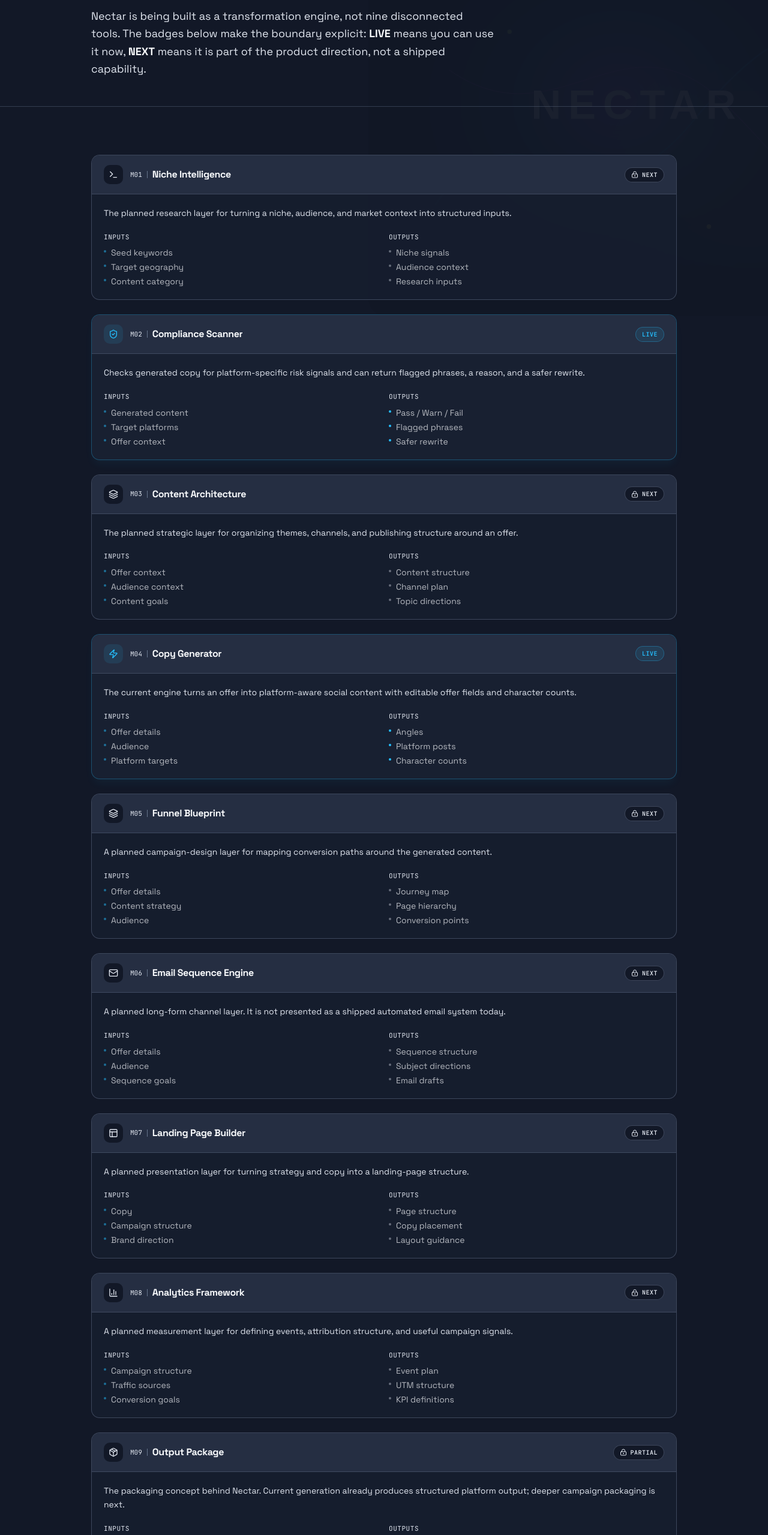
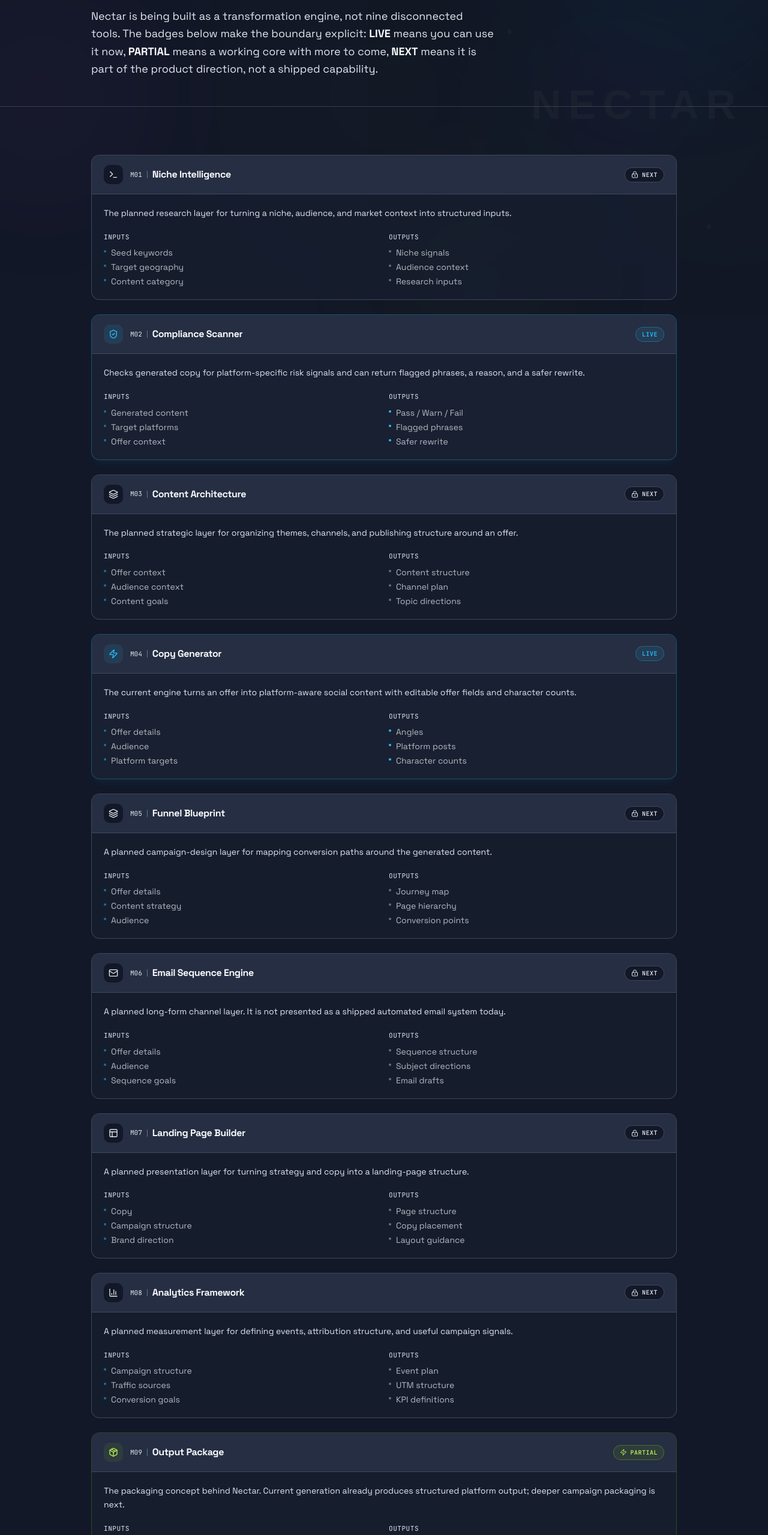
Before and after one commit to Sinsuenos/Nectra-Affiliate-Creator-Engine, a Next.js app: page /modules in a window 1280 px wide. Shown: the part 241-2800 px from the top of the page at 60% size. Built offline with nearby package versions, Linux system fonts and the light colour scheme.

Commit message:
QA round 6: rail copy fix, NectarOrbs consistency, scanner Quick Scan, sample polish, PARTIAL badge

```diff
--- a/src/app/compliance/page.tsx
+++ b/src/app/compliance/page.tsx
@@ -3,6 +3,7 @@
 import Link from "next/link";
 import { motion } from "framer-motion";
 import { Separator } from "@/components/ui/separator";
+import { NectarOrbs } from "@/components/nectar-orbs";
 import { PLATFORM_MATRIX } from "@/lib/compliance/platform-matrix";
 
 const fadeUp = {
@@ -21,6 +22,7 @@ const RESEARCH_VERIFIED_IDS = new Set(["snapchat", "discord", "telegram"]);
 export default function CompliancePage() {
   return (
     <>
+      <NectarOrbs />
       <section className="mx-auto max-w-7xl px-4 sm:px-6 py-16 sm:py-24">
         <motion.header className="max-w-3xl" initial={{ opacity: 0, y: 20 }} animate={{ opacity: 1, y: 0 }} transition={{ duration: 0.5 }}>
           <p className="font-mono text-xs tracking-widest uppercase text-electric mb-4">Protect Before You Post</p>
--- a/src/app/modules/page.tsx
+++ b/src/app/modules/page.tsx
@@ -2,6 +2,7 @@
 
 import { motion } from "framer-motion";
 import { Separator } from "@/components/ui/separator";
+import { NectarOrbs } from "@/components/nectar-orbs";
 import {
   Terminal,
   ShieldCheck,
@@ -84,15 +85,17 @@ const MODULES = [
 function ModuleCard({ mod, index }: { mod: (typeof MODULES)[number]; index: number }) {
   const Icon = mod.icon;
   const live = mod.state === "LIVE";
+  const partial = mod.state === "PARTIAL";
+  const cardBorder = live ? "border-electric/30 bg-surface shadow-lg shadow-electric/5" : partial ? "border-lime-400/20 bg-surface/85" : "border-border/50 bg-surface/70";
   return (
     <motion.article
-      className={`rounded-xl border overflow-hidden ${live ? "border-electric/30 bg-surface shadow-lg shadow-electric/5" : "border-border/50 bg-surface/70"}`}
+      className={`rounded-xl border overflow-hidden ${cardBorder}`}
       variants={fadeUp}
       custom={index}
     >
       <div className="flex items-center gap-3 px-5 py-4 border-b border-border/40 bg-surface-raised">
-        <span className={`flex h-8 w-8 shrink-0 items-center justify-center rounded-lg ${live ? "bg-electric/10" : "bg-background"}`}>
-          <Icon className={`h-4 w-4 ${live ? "text-electric" : "text-muted-foreground"}`} />
+        <span className={`flex h-8 w-8 shrink-0 items-center justify-center rounded-lg ${live ? "bg-electric/10" : partial ? "bg-lime-400/[0.08]" : "bg-background"}`}>
+          <Icon className={`h-4 w-4 ${live ? "text-electric" : partial ? "text-lime-300" : "text-muted-foreground"}`} />
         </span>
         <div className="flex-1 min-w-0">
           <div className="flex items-center gap-2">
@@ -101,8 +104,9 @@ function ModuleCard({ mod, index }: { mod: (typeof MODULES)[number]; index: numb
             <h3 className="text-base font-bold tracking-tight truncate">{mod.name}</h3>
           </div>
         </div>
-        <span className={`inline-flex items-center gap-1.5 rounded-full border px-2.5 py-1 font-mono text-[10px] font-semibold tracking-wider ${live ? "border-electric/30 bg-electric/10 text-electric" : "border-border/50 bg-background text-muted-foreground"}`}>
-          {!live && <LockKeyhole className="h-3 w-3" />}
+        <span className={`inline-flex items-center gap-1.5 rounded-full border px-2.5 py-1 font-mono text-[10px] font-semibold tracking-wider ${live ? "border-electric/30 bg-electric/10 text-electric" : partial ? "border-lime-400/30 bg-lime-400/[0.08] text-lime-300" : "border-border/50 bg-background text-muted-foreground"}`}>
+          {!live && !partial && <LockKeyhole className="h-3 w-3" />}
+          {partial && <Zap className="h-3 w-3" />}
           {mod.state}
         </span>
       </div>
@@ -119,7 +123,7 @@ function ModuleCard({ mod, index }: { mod: (typeof MODULES)[number]; index: numb
           <div>
             <p className="font-mono text-[11px] uppercase tracking-wider text-muted-foreground mb-2">Outputs</p>
             <ul className="space-y-1">
-              {mod.outputs.map((item) => <li key={item} className="flex items-start gap-2 text-sm text-foreground/70"><span className={`mt-1.5 h-1 w-1 shrink-0 rounded-full ${live ? "bg-electric" : "bg-muted-foreground/40"}`} />{item}</li>)}
+              {mod.outputs.map((item) => <li key={item} className="flex items-start gap-2 text-sm text-foreground/70"><span className={`mt-1.5 h-1 w-1 shrink-0 rounded-full ${live ? "bg-electric" : partial ? "bg-lime-400" : "bg-muted-foreground/40"}`} />{item}</li>)}
             </ul>
           </div>
         </div>
@@ -131,11 +135,12 @@ function ModuleCard({ mod, index }: { mod: (typeof MODULES)[number]; index: numb
 export default function ModulesPage() {
   return (
     <>
+      <NectarOrbs />
       <section className="mx-auto max-w-5xl px-4 sm:px-6 pt-16 sm:pt-24 pb-12">
         <motion.p className="font-mono text-xs tracking-widest uppercase text-electric mb-3" initial={{ opacity: 0 }} animate={{ opacity: 1 }}>Nectar Architecture</motion.p>
         <motion.h1 className="text-3xl sm:text-4xl md:text-5xl font-bold tracking-tight" initial={{ opacity: 0, y: 16 }} animate={{ opacity: 1, y: 0 }}>The system behind the transformation</motion.h1>
         <motion.p className="mt-4 text-muted-foreground max-w-2xl text-base sm:text-lg leading-relaxed" initial={{ opacity: 0, y: 16 }} animate={{ opacity: 1, y: 0 }}>
-          Nectar is being built as a transformation engine, not nine disconnected tools. The badges below make the boundary explicit: <strong className="text-foreground">LIVE</strong> means you can use it now, <strong className="text-foreground">NEXT</strong> means it is part of the product direction, not a shipped capability.
+          Nectar is being built as a transformation engine, not nine disconnected tools. The badges below make the boundary explicit: <strong className="text-foreground">LIVE</strong> means you can use it now, <strong className="text-foreground">PARTIAL</strong> means a working core with more to come, <strong className="text-foreground">NEXT</strong> means it is part of the product direction, not a shipped capability.
         </motion.p>
       </section>
 
--- a/src/app/scanner/page.tsx
+++ b/src/app/scanner/page.tsx
@@ -293,6 +293,26 @@ function ScannerInner() {
           <motion.div variants={fadeUp} custom={1}>
             <div className="flex items-center justify-between mb-3">
               <p className="font-mono text-xs uppercase tracking-wider text-muted-foreground">Select Platforms</p>
+              <div className="flex items-center gap-3">
+                <div className="flex items-center gap-1.5">
+                  <span className="text-[10px] font-mono text-muted-foreground/60 uppercase tracking-wider hidden sm:inline">Quick:</span>
+                  {(["Top 3", "Top 5"] as const).map((preset) => {
+                    const count = preset === "Top 3" ? 3 : 5;
+                    const platforms = ALL_PLATFORMS.slice(0, count) as PlatformName[];
+                    const isActive = platforms.length === selectedPlatforms.size && platforms.every((p) => selectedPlatforms.has(p));
+                    return (
+                      <button
+                        key={preset}
+                        type="button"
+                        onClick={() => { setSelectedPlatforms(new Set(platforms)); setResults(null); }}
+                        className={`text-[10px] font-mono font-medium px-2 py-0.5 rounded border transition-colors cursor-pointer ${isActive ? "border-electric/40 bg-electric/10 text-electric" : "border-border/40 text-muted-foreground/70 hover:text-foreground hover:border-border/60"}`}
+                      >
+                        {preset}
+                      </button>
+                    );
+                  })}
+                </div>
+                <span className="h-3 w-px bg-border/40 hidden sm:block" />
                 <button
                   type="button"
                   onClick={() => {
@@ -303,6 +323,7 @@ function ScannerInner() {
                 >
                   {selectedPlatforms.size === ALL_PLATFORMS.length ? "Deselect all" : "Select all"}
                 </button>
+              </div>
             </div>
             <div className="flex flex-wrap gap-2">
               {ALL_PLATFORMS.map((p) => <PlatformChip key={p} platform={p} selected={selectedPlatforms.has(p)} onToggle={togglePlatform} />)}
@@ -319,7 +340,7 @@ function ScannerInner() {
                 {isScanning ? <><Loader2 className="h-4 w-4 animate-spin" />Scanning {selectedPlatforms.size} platforms...</> : <><ShieldCheck className="h-4 w-4" />Scan {selectedPlatforms.size} Platform{selectedPlatforms.size !== 1 ? "s" : ""}</>}
               </button>
               {!isScanning && selectedPlatforms.size > 0 && (
-                <span className="text-xs text-muted-foreground/60 font-mono hidden sm:inline">One AI check · usually under 45s</span>
+                <span className="text-xs text-muted-foreground/60 font-mono hidden sm:inline">{selectedPlatforms.size <= 2 ? "~15s" : selectedPlatforms.size <= 5 ? "~30s" : "~45s"} AI check</span>
               )}
             </div>
 
--- a/src/components/transformation-rail.tsx
+++ b/src/components/transformation-rail.tsx
@@ -72,7 +72,7 @@ export function TransformationRail() {
   return (
     <motion.div className="mx-auto max-w-6xl px-4 sm:px-6 pb-20 sm:pb-28" variants={containerVariants} initial="hidden" whileInView="visible" viewport={{ once: true, margin: "-60px" }}>
       <motion.div className="font-mono text-sm tracking-widest uppercase text-electric mb-3 text-center" variants={nodeVariants}>The Pipeline</motion.div>
-      <motion.div className="text-3xl sm:text-4xl md:text-5xl font-bold tracking-tight text-center mb-12 sm:mb-16" variants={nodeVariants}>One Offer.<span className="bg-gradient-to-r from-electric via-fuchsia-400 to-lime-300 bg-clip-text text-transparent"> Multiple Campaign Directions.</span> One Campaign.</motion.div>
+      <motion.div className="text-3xl sm:text-4xl md:text-5xl font-bold tracking-tight text-center mb-12 sm:mb-16" variants={nodeVariants}>One Offer.<span className="bg-gradient-to-r from-electric via-fuchsia-400 to-lime-300 bg-clip-text text-transparent"> Multiple Campaign Directions.</span> Nine Platforms.</motion.div>
       <div className="hidden sm:flex items-center justify-center">
         {RAIL_STAGES.map((stage, i) => <div key={stage.id} className="flex items-center"><StageNode stage={stage} />{i < RAIL_STAGES.length - 1 && <Connector index={i} />}</div>)}
       </div>
```
Also changed, not shown: src/app/sample/page.tsx (+22 -4 lines). Lines whose indentation alone changed are shown as unchanged.
